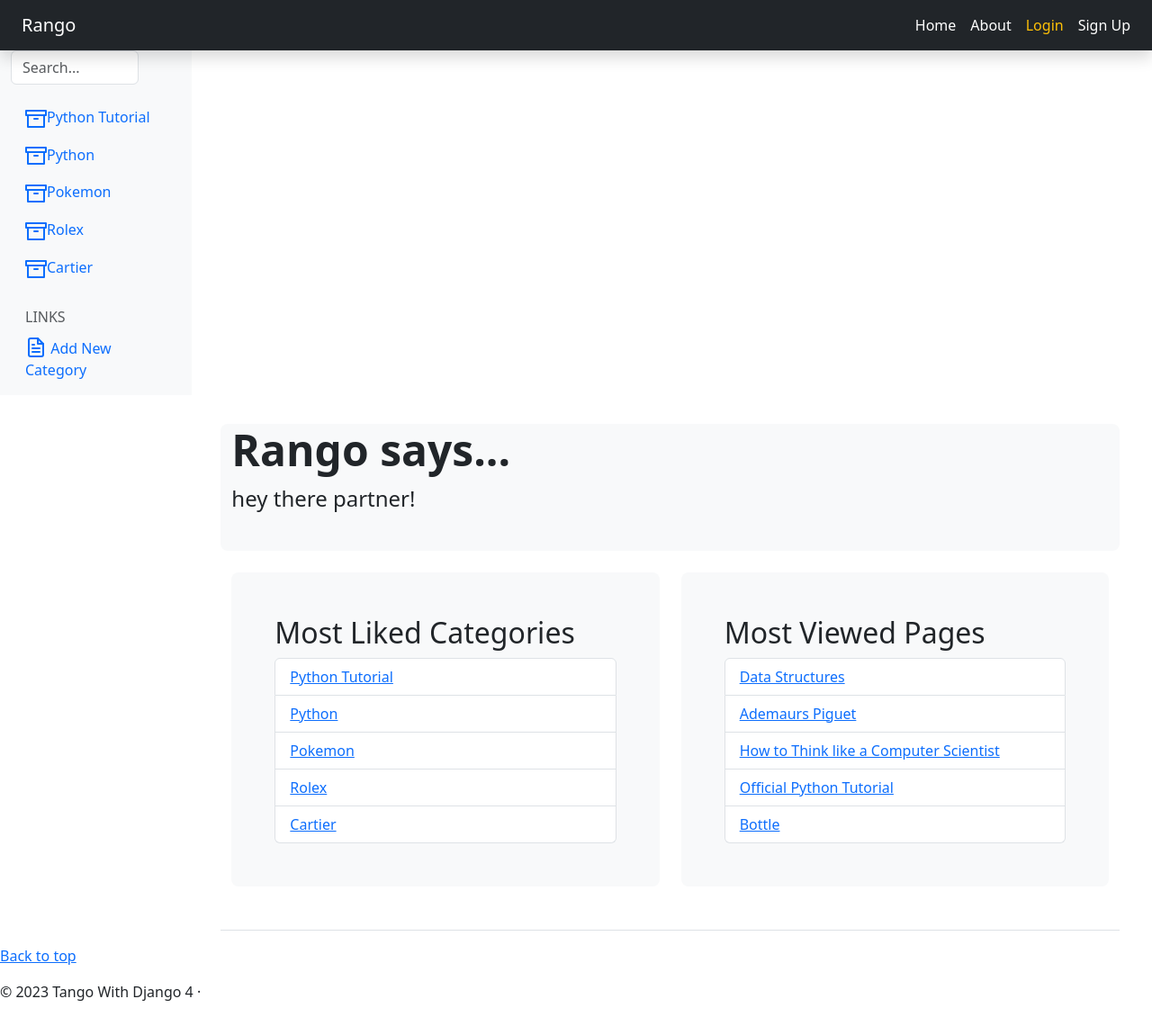
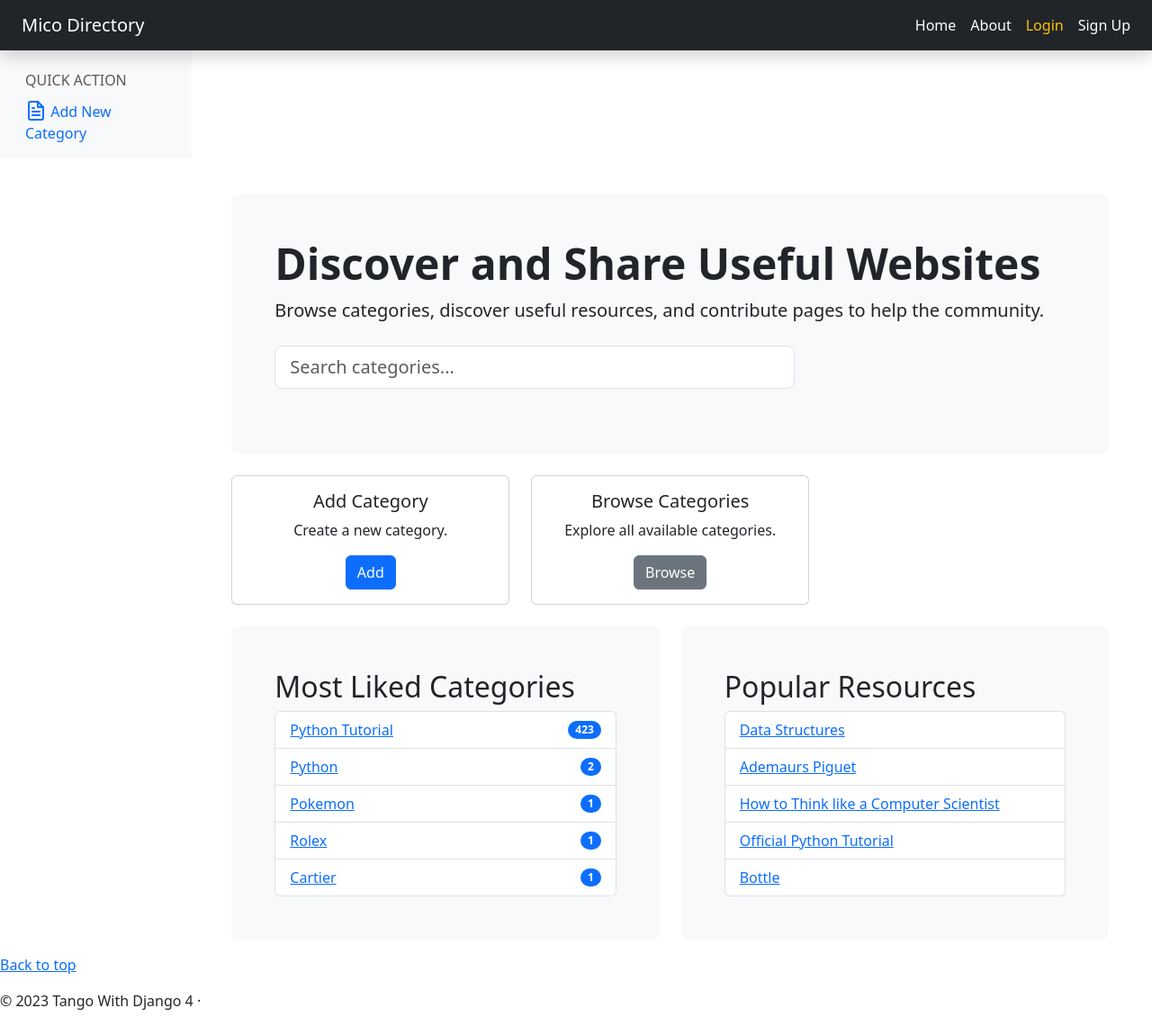
Before and after one commit to jeanjoellevillanueva/mico-training, a Django app: page / in a window 1280 px wide. Shown: the whole page at 90% size. Before the commit the page ends 1112 px from the top, so only its background shows below. Run offline with Django 4.2, Linux system fonts and the light colour scheme; data comes from the database, SQL or seed files in the repository; both versions use the stored data as it was after the commit.

Commit message:
Improving System UI

```diff
--- a/rango/templates/rango/base.html
+++ b/rango/templates/rango/base.html
@@ -13,7 +13,8 @@
     <title>{% block title_block %}How to Tango with Django!{% endblock %}</title>
    <!-- <link rel="canonical" href="https://getbootstrap.com/docs/5.3/examples/dashboard/"> -->
 
-<!-- <link href="https://cdn.jsdelivr.net/npm/bootstrap@5.3.0/dist/css/bootstrap.min.css" rel="stylesheet"> -->
+ <link href="https://cdn.jsdelivr.net/npm/bootstrap@5.3.0/dist/css/bootstrap.min.css" rel="stylesheet">
+ <div class="row align-items-start"></div>
 
     <!-- Favicons -->
 <link rel="icon" href="{% static 'images/favicon.ico' %}">
@@ -27,7 +28,7 @@
 <header class="navbar navbar-dark sticky-top bg-dark p-2 shadow">
 
   <a class="navbar-brand px-3" href="{% url 'rango:index' %}">
-    Rango
+    Mico Directory
   </a>
 
   <ul class="navbar-nav flex-row ms-auto gap-3 px-3 align-items-center">
@@ -52,7 +53,7 @@
           Profile
         </a>
       </li>
-
+<!--
       <li class="nav-item">
          <a class="nav-link" href="{% url 'rango:list_profiles' %}">
           <span data-feather="file-text" class="align-text-bottom"></span>
@@ -71,7 +72,7 @@
           Restricted
         </a>
       </li>
-
+-->
       <li class="nav-item">
         <a class="nav-link text-white" href="{% url 'rango:add_category' %}">
           Add Category
@@ -111,19 +112,27 @@
 </header>
 
 <div class="container-fluid">
+
   <div class="row">
     <nav id="sidebarMenu" class="col-md-3 col-lg-2 d-md-block bg-light sidebar collapse">
-
-      <div class="w-75 ml-3">
+     <!--
+      <div class="p-3">
           <input type="search"
           id="search-input"
           class="form-control ds-input"
           placeholder="Search..." />
           </div>
-
-      <div class="position-sticky pt-3 sidebar-sticky" id="categories-listing">
+      -->
+    <!--
+    <div class="position-sticky pt-3 sidebar-sticky">
+      <h6 class="px-3 text-muted text-uppercase">
+           Categories
+      </h6>
+       <div id="categories-listing">
             {% include 'rango/category_list.html' %}
-        </div>
+       </div>
+    </div>
+    -->
   <!--
         <ul class="nav flex-column">
             <li class="nav-item">
@@ -143,7 +152,7 @@
         <!-- SIDEBAR -->
 
         <h6 class="sidebar-heading d-flex justify-content-between align-items-center px-3 mt-4 mb-1 text-muted text-uppercase">
-          <span>Links</span>
+          <span>Quick Action</span>
         </h6>
         <ul class="nav flex-column mb-2">
           <li class="nav-item">
@@ -160,6 +169,10 @@
             Restricted Page</a>
         </li>
 
+          <h6 class="sidebar-heading d-flex justify-content-between align-items-center px-3 mt-4 mb-1 text-muted text-uppercase">
+              <span>Account</span>
+          </h6>
+
           <li class="nav-item">
           <a class="nav-link" href="{% url 'password_change' %}">
             <span data-feather="file-text" class="align-text-bottom"></span>
@@ -175,12 +188,11 @@
     </div>
     </nav>
 
-    <main class="col-md-9 ms-sm-auto col-lg-10 px-md-4">
-    <div class="d-flex justify-content-between flex-wrap flex-md-nowrap align-items-center pt-3 pb-2 mb-3 border-bottom">
-<!--        <h1 class="h2">Dashboard</h1>  -->
+    <main class="col-md-9 ms-sm-auto col-lg-10 px-md-4 pt-4">
+
         {% block body_block %}
         {% endblock %}
-    </div>
+
     </main>
   </div>
 </div>
--- a/rango/templates/rango/index.html
+++ b/rango/templates/rango/index.html
@@ -8,29 +8,121 @@
     {% block body_block %}
 
     <div class="container-fluid py-3">
-     <div class="row bg-light rounded-3">
-        <h1 class="display-5 fw-bold">Rango says...</h1>
-        <p class="col-md-8 fs-4">
-            {% if user.is_authenticated %}
-                howdy {{ user.username }}!
-            {% else %}
-                hey there partner!
-            {% endif %} <br />
+
+     <div class="p-5 mb-4 bg-light rounded-3">
+
+        <h1 class="display-5 fw-bold">
+            Discover and Share Useful Websites
+        </h1>
+
+        <p class="lead">
+            Browse categories, discover useful resources,
+            and contribute pages to help the community.
         </p>
-            <strong>{{ aboldmessage }}</strong><br />
+
+        <div class="row mt-4">
+
+            <div class="col-md-8">
+
+                <input
+                    type="search"
+                    id="search-input"
+                    class="form-control form-control-lg"
+                    placeholder="Search categories..." />
+
+            </div>
+
         </div>
 
-    <div class="row py-4">
+        <div class="row mt-3">
+
+            <div class="col-md-8">
+
+                <div id="search-results"
+                    class="list-group mt-2">
+                </div>
+
+            </div>
+
+        </div>
+
+        {% if user.is_authenticated %}
+          <p class="text-muted">
+            Welcome back, {{ user.username }}
+          </p>
+        {% endif %}
+
+     </div>
+        <!--  HERO SECTION ENDS  -->
+
+     <div class="row mb-4">
+
+    <div class="col-md-4">
+        <div class="card text-center">
+            <div class="card-body">
+                <h5 class="card-title">Add Category</h5>
+                <p>Create a new category.</p>
+
+                <a href="{% url 'rango:add_category' %}"
+                   class="btn btn-primary">
+                    Add
+                </a>
+            </div>
+        </div>
+    </div>
+
+    {% if user.is_authenticated %}
+    <div class="col-md-4">
+        <div class="card text-center">
+            <div class="card-body">
+                <h5 class="card-title">My Profile</h5>
+                <p>View and edit your profile.</p>
+
+                <a href="{% url 'rango:profile' user.username %}"
+                   class="btn btn-success">
+                    Profile
+                </a>
+            </div>
+        </div>
+    </div>
+    {% endif %}
+
+    <div class="col-md-4">
+        <div class="card text-center">
+            <div class="card-body">
+                <h5 class="card-title">Browse Categories</h5>
+                <p>Explore all available categories.</p>
+
+                <a href="#"
+                   class="btn btn-secondary">
+                    Browse
+                </a>
+            </div>
+        </div>
+    </div>
+
+</div>
+
+    <div class="row mt-4">
      <div class="col-md-6">
       <div class="h-100 p-5 bg-light rounded-3">
         <h2>Most Liked Categories</h2>
+
         {% if categories %}
+
          <ul class="list-group">
             {% for category in categories %}
-                <li class="list-group-item">
-                <!-- The following line is changed to add an HTML hyperlink -->
-                <a href="{% url 'rango:show_category' category.slug %}">{{ category.name }}</a>
+                <li class="list-group-item d-flex justify-content-between align-items-center">
+                    <!-- The following line is changed to add an HTML hyperlink -->
+                    <a href="{% url 'rango:show_category' category.slug %}">
+                        {{ category.name }}
+                    </a>
+
+                    <span class="badge bg-primary rounded-pill">
+                        {{ category.likes }}
+                    </span>
                 </li>
+
             {% endfor %}
             </ul>
         {% else %}
@@ -38,19 +130,33 @@
         {% endif %}
         </div>
     </div>
+
+
     <div class="col-md-6">
      <div class="h-100 p-5 bg-light rounded-3">
-      <h2>Most Viewed Pages</h2>
+
+      <h2>Popular Resources</h2>
+
        {% if pages %}
         <ul class="list-group">
           {% for page in pages %}
+
             <li class="list-group-item">
-           <a href="{{ page.url }}">{{ page.title }}</a></li>
-          {% endfor %}
+
+                <a href="{{ page.url }}"
+                   target="_blank">
+                    {{ page.title }}
+                </a>
+
+            </li>
+                {% endfor %}
         </ul>
+
        {% else %}
          <strong>There are no pages present.</strong>
        {% endif %}
+
+
      </div>
     </div>
     </div>
--- a/static/js/rango-ajax.js
+++ b/static/js/rango-ajax.js
@@ -21,6 +21,7 @@ $(document).ready(function() {
 
     $('#search-input').keyup(function() {
         console.log("AJAX TRIGGERED");
+
         var query;
         query = $(this).val();
 
@@ -28,7 +29,8 @@ $(document).ready(function() {
             {'suggestion': query},
              function(data) {
             console.log("AJAX RESPONSE RECEIVED");
-                $('#categories-listing').html(data);
+            console.log("UPDATING SEARCH RESULTS");
+                $('#search-results').html(data);
              }
         );
     });
```
Also changed, not shown: db.sqlite3.
